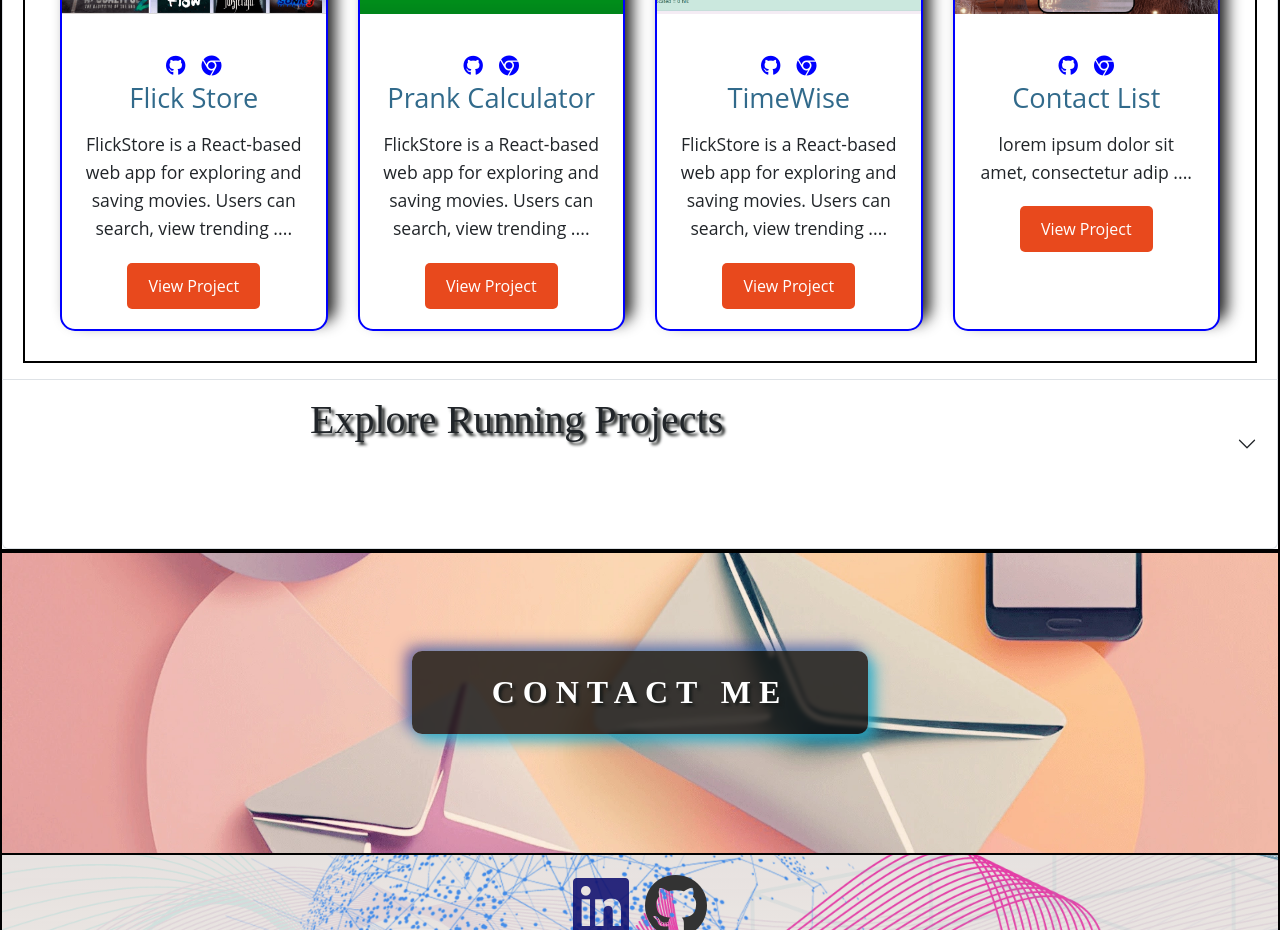
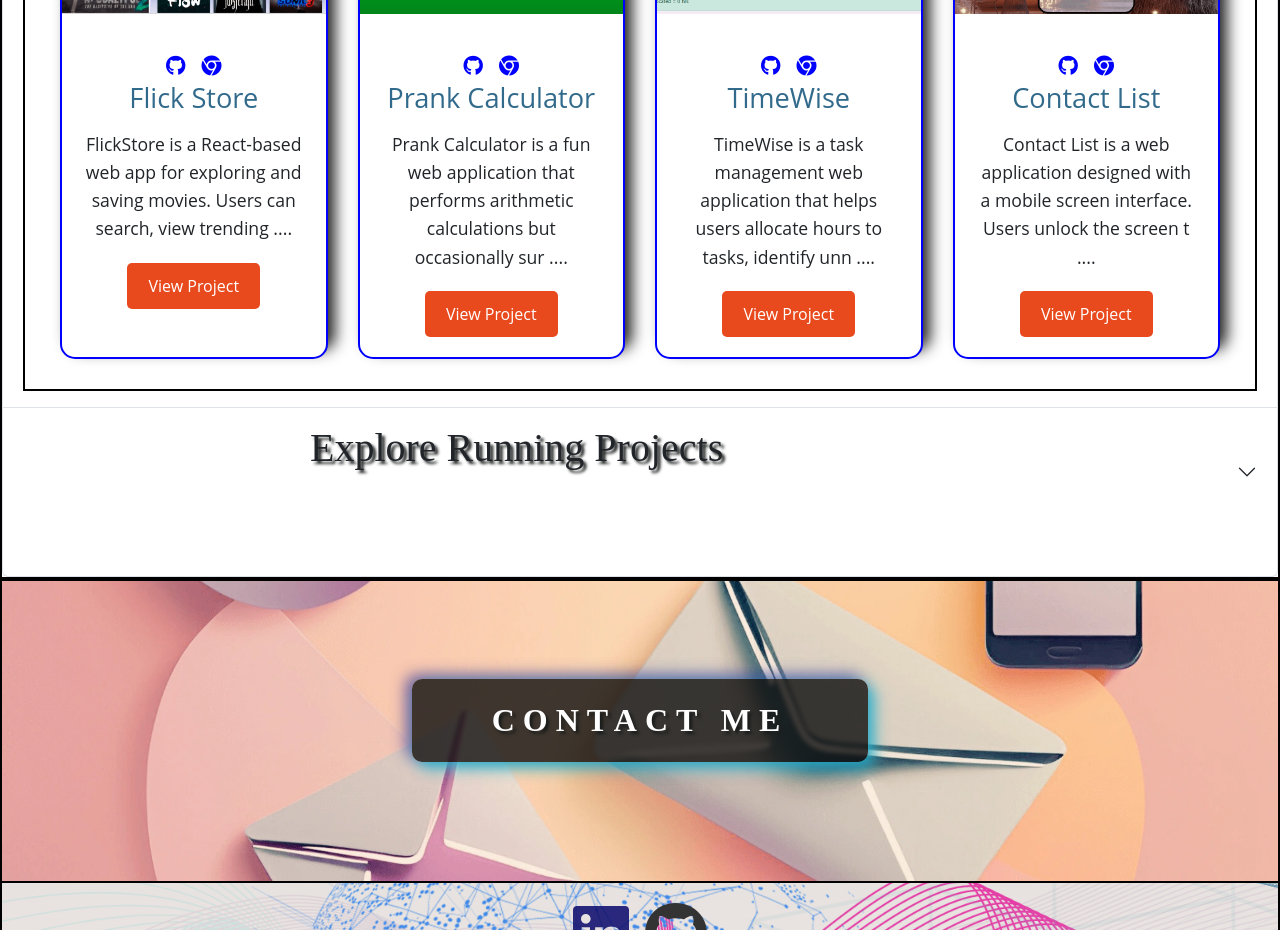
Before and after one commit to sushil-40/personal-portfolio-react-version, a React (Vite) app: page / in a window 1280 px wide. Shown: the part 2840-3770 px from the top of the page. Built offline with nearby package versions, Linux system fonts and the light colour scheme; a web font is replaced by a local one.

Commit message:
fixing project gitHub link and live link as well as resume link

```diff
--- a/src/App.css
+++ b/src/App.css
@@ -830,8 +830,20 @@ footer .bottom {
   .left-content {
     width: 80%;
   }
+  .left-content h1 {
+    font-size: 2rem; /* Adjust for mobile screens */
+  }
+
+  .left-content h2 {
+    font-size: 1.4rem; /* Adjust for mobile screens */
+  }
   .hero-container {
     flex-direction: column;
+  }
+  .left-content {
+    transform: scale(
+      0.9
+    ); /* Scales the container to 90% of its original size */
   }
   .right-content {
     margin-top: 40px;
@@ -890,4 +902,11 @@ footer .bottom {
   .navbar-nav .nav-link {
     color: white; /* Ensure text remains visible */
   }
+  .left-content .name {
+    font-size: 1 rem; /* Adjust for mobile screens */
+  }
+
+  .left-content .job-title {
+    font-size: 10px; /* Adjust for mobile screens */
+  }
 }
--- a/src/components/Hero.jsx
+++ b/src/components/Hero.jsx
@@ -29,14 +29,18 @@ export const Hero = () => {
   };
 
   const handleOnRollDiceClicked = () => {
-    setTimeout(() => {
-      setResultFace(Math.floor(Math.random() * 6) + 1);
-    }, 1000);
-
-    setAnimationClass("");
+    // setAnimationClass("spin-animation");
     setTimeout(() => {
       setAnimationClass("spin-animation");
     }, 50);
+    setTimeout(() => {
+      setResultFace(Math.floor(Math.random() * 6) + 1);
+      setAnimationClass("");
+    }, 1000);
+
+    // setTimeout(() => {
+    //   setAnimationClass("spin-animation");
+    // }, 50);
 
     setIsBlurred(true);
   };
@@ -84,11 +88,11 @@ export const Hero = () => {
     <section id="hero" className="d-flex">
       <div className="container hero-container d-flex">
         <div className="left-content col-md-6 ">
-          <h1 className="animated fadeInRight font-effect-shadow-multiple">
+          <h1 className=" name fadeInRight font-effect-shadow-multiple">
             Sushil Dangoriya
           </h1>
           <hr className="m-1 hr-line" />
-          <h2 className="  fadeInLeft font-effect-shadow-multiple">
+          <h2 className=" job-title fadeInLeft font-effect-shadow-multiple">
             Web Developer & Designer
           </h2>
           <p className="lead animated fadeInRight">
@@ -101,7 +105,8 @@ export const Hero = () => {
             Explore My Work
           </a>
           <a
-            href="#projects"
+            href="./assets/sushil-resume.pdf"
+            download={`sushil - resume.pdf`}
             className="btn btn-primary btn-lg animated fadeInUp"
           >
             Download Resume
--- a/src/components/Projects.jsx
+++ b/src/components/Projects.jsx
@@ -21,29 +21,39 @@ export const Projects = () => {
         "FlickStore is a React-based web app for exploring and saving movies. Users can search, view trending titles, watch trailers, and organize favorites into categories.",
       img: { path: flickstoreImage, alt: "flick-store" },
       backgroundColor: "red",
+      gitHubLink: "https://github.com/sushil-40/FlickStore",
+      siteLink: "https://flick-store.vercel.app/",
       projectDemo: { video: flickStoreDemo },
     },
     {
       id: 2,
       title: "Prank Calculator",
       description:
-        "FlickStore is a React-based web app for exploring and saving movies. Users can search, view trending titles, watch trailers, and organize favorites into categories.",
+        "Prank Calculator is a fun web application that performs arithmetic calculations but occasionally surprises users with false results, flashing a red display and playing a sound for a humorous twist.",
       img: { path: prankcalculatorImage, alt: "prank-calc" },
+      gitHubLink: "https://github.com/sushil-40/prank-calculator-using-react",
+      siteLink: "https://prank-calculator-using-react.vercel.app/",
       projectDemo: { video: prankCalculatorDemo },
     },
     {
       id: 3,
       title: "TimeWise",
       description:
-        "FlickStore is a React-based web app for exploring and saving movies. Users can search, view trending titles, watch trailers, and organize favorites into categories.",
+        "TimeWise is a task management web application that helps users allocate hours to tasks, identify unnecessary tasks by moving them to a 'bad list,' and track both total hours allocated and potential time savings.",
       img: { path: timewiseImage, alt: "timewise" },
+      gitHubLink: "https://github.com/sushil-40/time-wise-app-using-react",
+      siteLink: "https://time-wise-app-using-react.vercel.app/",
       projectDemo: { video: timewiseDemo },
     },
     {
       id: 4,
       title: "Contact List",
-      description: "lorem ipsum dolor sit amet, consectetur adip",
+      description:
+        "Contact List is a web application designed with a mobile screen interface. Users unlock the screen to access a contact icon, displaying a list of contacts loaded from an API. Features include total contact count, sorting by gender, and search functionality.",
+
       img: { path: contactlistImage, alt: "contact-list" },
+      gitHubLink: "https://github.com/sushil-40/Contact-List",
+      siteLink: "https://sushil-40.github.io/Contact-List/",
       projectDemo: { video: contactListDemo },
     },
   ];
@@ -118,10 +128,10 @@ export const Projects = () => {
 
                       <div className="project-content">
                         <div className="links">
-                          <a href="">
+                          <a href={project.gitHubLink}>
                             <i className="fa-brands fa-github"></i>
                           </a>
-                          <a href="">
+                          <a href={project.siteLink}>
                             <i className="fa-brands fa-chrome"></i>
                           </a>
                         </div>
--- a/src/components/RunningProject.jsx
+++ b/src/components/RunningProject.jsx
@@ -9,7 +9,7 @@ export const RunningProject = () => {
       id: 1,
       title: "Balancing Beads",
       description:
-        "FlickStore is a React-based web app for exploring and saving movies. Users can search, view trending titles, watch trailers, and organize favorites into categories.",
+        "Balancing Beads is a web application that helps users calculate the required quantity of beads needed to balance tires based on tire size and vehicle specifications.",
       img: { path: balancingBeadsImage, alt: "balancing-beads" },
       alt: "project_1",
       backgroundColor: "red",
@@ -19,7 +19,7 @@ export const RunningProject = () => {
       id: 2,
       title: "Tyreshop Management",
       description:
-        "FlickStore is a React-based web app for exploring and saving movies. Users can search, view trending titles, watch trailers, and organize favorites into categories.",
+        "TyreShop Management is a comprehensive application designed to streamline operations, featuring stock management, a billing system, and advanced tools for efficient shop management and seamless user interaction.",
       img: { path: tyreshopManagementImage, alt: "tyreshop-management" },
       projectDemo: { video: "" },
     },
@@ -43,16 +43,16 @@ export const RunningProject = () => {
 
             <div className="project-content">
               <div className="links">
-                <a href="">
+                <a href="#">
                   <i className="fa-brands fa-github"></i>
                 </a>
-                <a href="">
+                <a href="#">
                   <i className="fa-brands fa-chrome"></i>
                 </a>
               </div>
 
               <h3>{project.title}</h3>
-              <p>{project.description.slice(0, 100) + " ...."}</p>
+              <p>{project.description}</p>
             </div>
           </div>
         );
```
Also changed, not shown: 2 other files (tests, documents, lock files or other folders).
